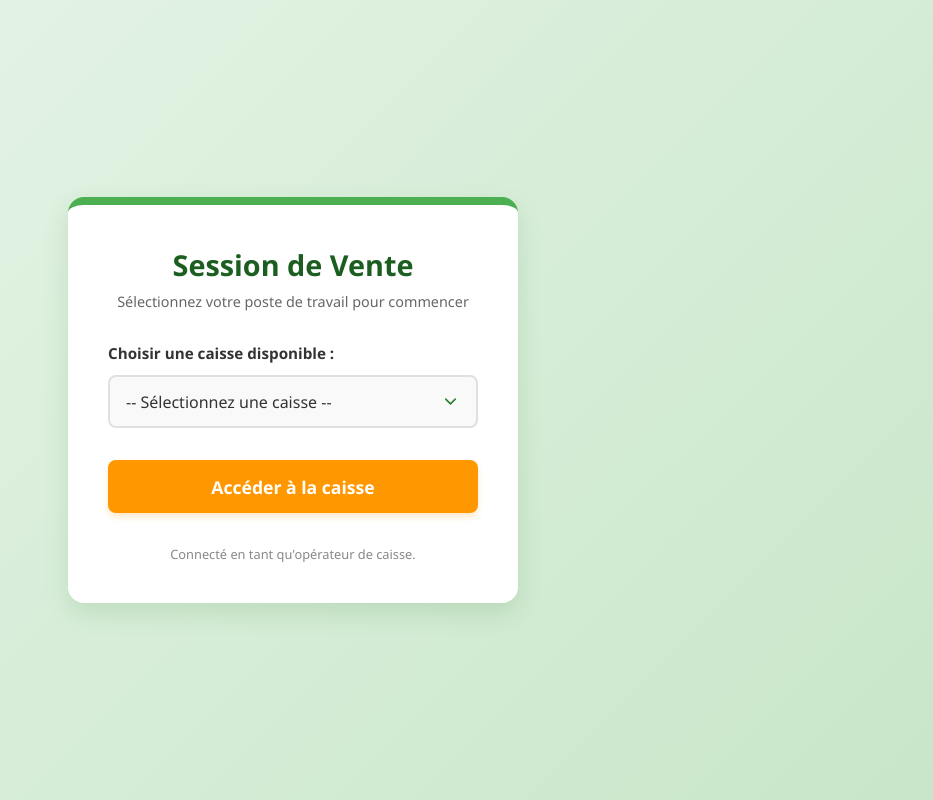
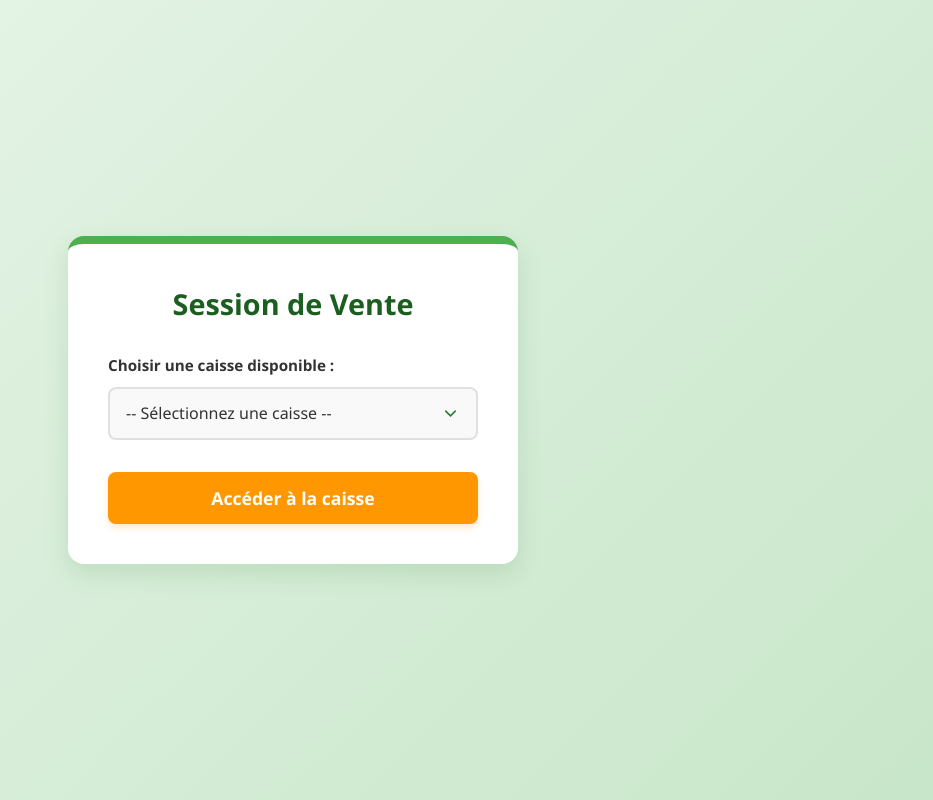
Before and after one commit to Elia-rasoa/Caisse-supermarch-, a CodeIgniter 4 app: the page made by app/Views/caisse/accueil.php in a window 1280 px wide. Shown: the whole page, without its empty margins (347-1280 px from the left). Run offline with PHP 8.4 and a stand-in for CodeIgniter, Linux system fonts and the light colour scheme; the template is opened without the code that fills it, so the values that code supplies are empty; some libraries are stand-ins or nearby versions.

Commit message:
modifier

```diff
--- a/app/Views/caisse/accueil.php
+++ b/app/Views/caisse/accueil.php
@@ -134,7 +134,6 @@
     <div class="selection-container">
         <div class="header">
             <h1>Session de Vente</h1>
-            <p>Sélectionnez votre poste de travail pour commencer</p>
         </div>
 
         <form action="achat" method="post">
@@ -155,9 +154,6 @@
             </button>
         </form>
 
-        <div class="footer-text">
-            Connecté en tant qu'opérateur de caisse.
-        </div>
     </div>
 
 </body>
--- a/app/Views/login/login.php
+++ b/app/Views/login/login.php
@@ -122,7 +122,6 @@
         <div class="login-header">
             <!-- Tu pourras ajouter une petite icône de caddie ou de scan ici si tu veux -->
             <h1>Espace Caisse</h1>
-            <p>Veuillez vous identifier pour ouvrir la session</p>
         </div>
 
         <form action="caisse" method="post">
@@ -138,10 +137,6 @@
 
             <button type="submit" class="btn-submit">Ouvrir la caisse</button>
         </form>
-
-        <div class="footer-text">
-            &copy; <?= date('Y') ?> Système de Gestion de Stock & Caisse.
-        </div>
     </div>
 
 </body>
```
